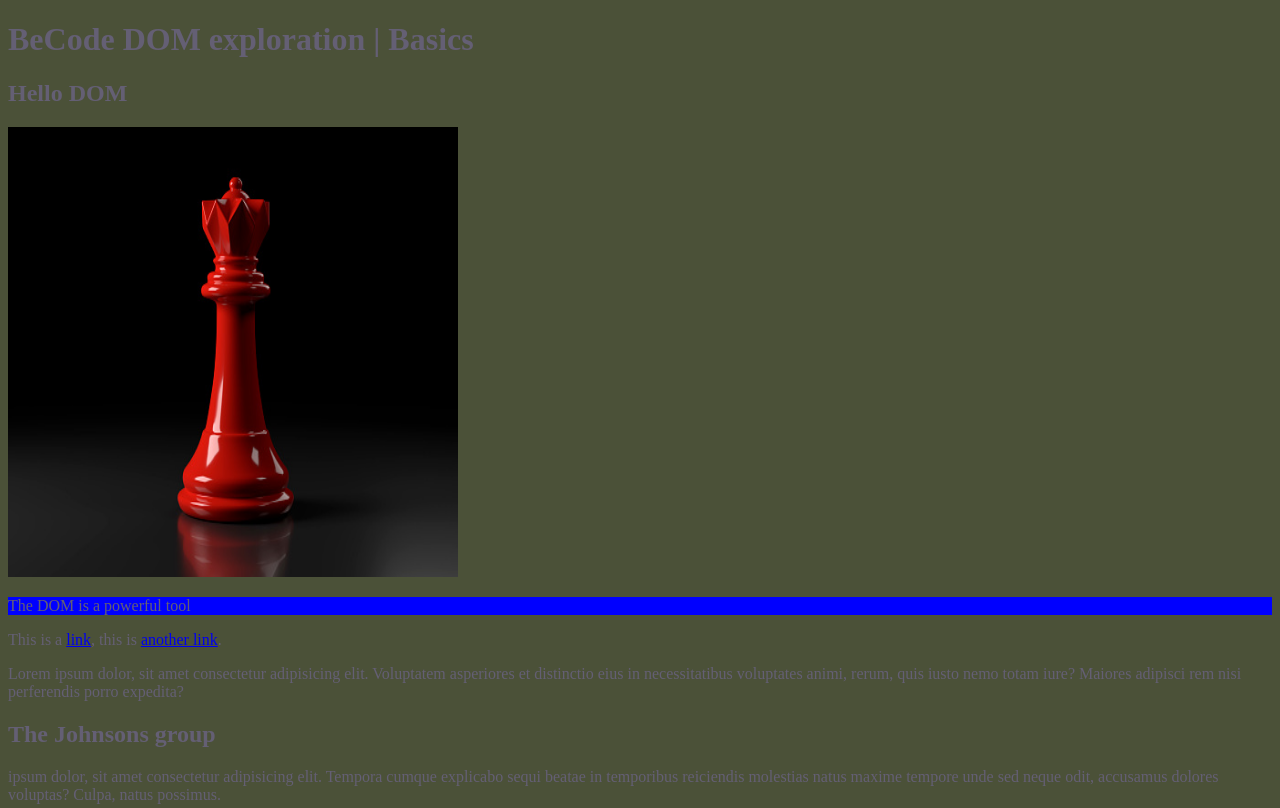
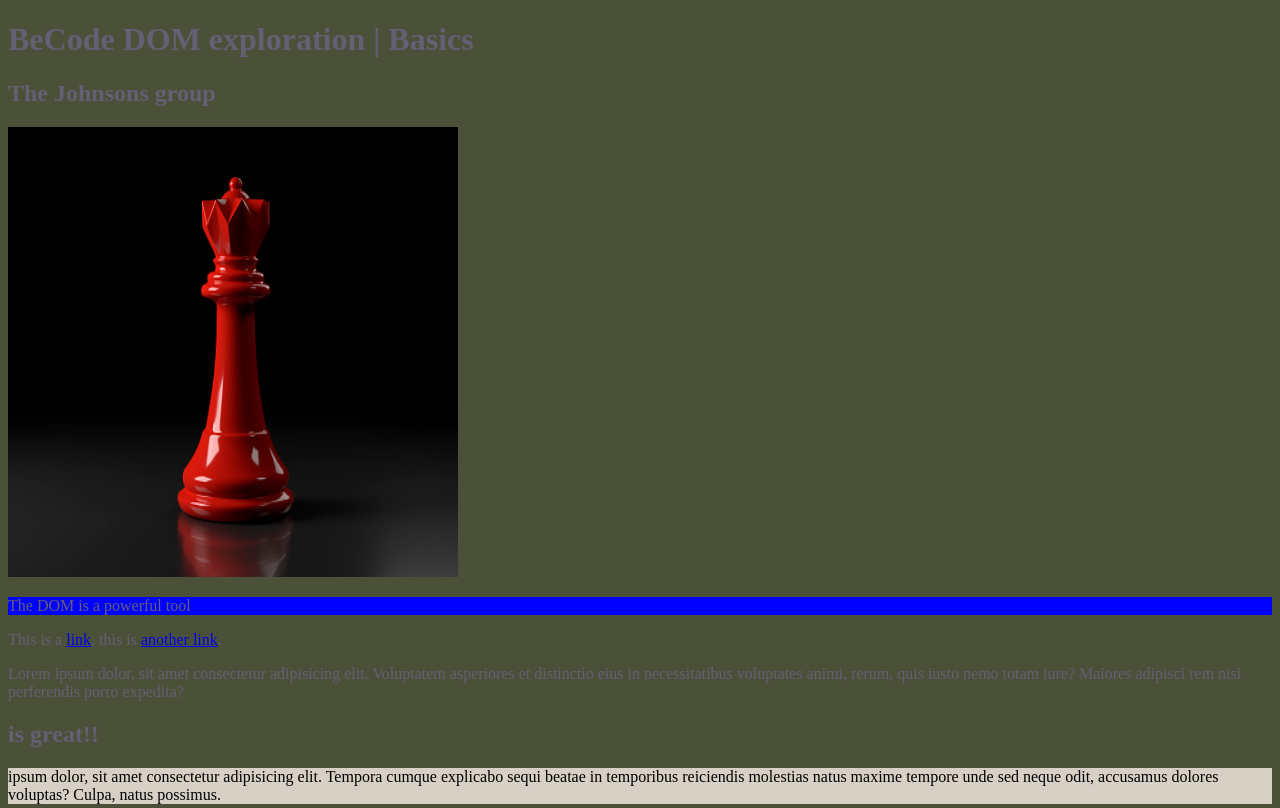
Before and after one commit to Prnvi/JS-DOM, a plain HTML site: page index.html in a window 1280 px wide. Shown: the top 808 px of the page. Drawn offline with Linux system fonts and the light colour scheme.

Commit message:
second commit

```diff
--- a/index.html
+++ b/index.html
@@ -19,7 +19,7 @@
 
   <main>
     <section>
-      <h1>Hello DOM</h1>
+      <h2>Hello DOM</h2>
       <img class="important" id= "image1" title ="this is an important item"  src="./images/Queen.jpg" alt="picture"  >
       <img   id ="image2" src="./images/fingerprint.png" alt="picture2" width="450px"  height="450px" >
       <img   id ="image2" src="./images/jet.svg" alt="picture2" width="450px"  height="450px" >
@@ -32,8 +32,9 @@
 
     <section class="johnsons">
       <h2 title="Johnson">The Johnsons group</h2>
+      <h2 title="Johnson2">is great!! </h2>
       <article id="ArticleJhonson">
-            ipsum dolor, sit amet consectetur adipisicing elit. Tempora cumque explicabo sequi beatae in temporibus reiciendis molestias natus maxime tempore unde sed neque odit, accusamus dolores voluptas? Culpa, natus possimus.
+            <p>ipsum dolor, sit amet consectetur adipisicing elit. Tempora cumque explicabo sequi beatae in temporibus reiciendis molestias natus maxime tempore unde sed neque odit, accusamus dolores voluptas? Culpa, natus possimus.</p>
       </article>
       <ul>
         <li>List all the elements (nodes) on a webpage</li>
@@ -41,7 +42,7 @@
         <li>Create new nodes</li>
         <li>React to user events (mouse clicks, keyboard typing, window resizing, ...)</li>
       </ul>
-    <section>
+    <section id="things_that_matter">
       A list of things that matters
       <p>
         <ol>
--- a/script.js
+++ b/script.js
@@ -27,8 +27,8 @@ console.log(document.querySelectorAll);
 
 
 console.log(document.getElementsByTagName("this is an important item"));
-console.log(document.all[27]);
-document.all[16].textContent="Hello";
+// console.log(document.all[27]);
+// document.all[16].textContent="Hello";
 
 // Random color for background
 
@@ -75,8 +75,9 @@ function random_bg_color(){
 //didnt work
     //  const boldAnchor = document.querySelector('p#href')
     // console.log(boldAnchor.innerText) // "another link"
+    //displaying the text inside the bold tag, which is inside a linnk tag
 
-    const boldAnchor = document.querySelector('a#bold')
+    const boldAnchor = document.querySelector('#bold')
     console.log(boldAnchor.innerText)
 
     //Select all the img tags and loop through them. If they have no important class, turn their display property to none
@@ -157,24 +158,88 @@ for(let i=0;i<26;i++){
 
     }
 }
-
-
+//4. Navigate
 //Example of first child
 const section = document.querySelector('section')
 const sectionsChildren = section.children
 console.log(sectionsChildren)
 
 // Get the element that comes after the first child
+
 console.log(section.children[0].nextElementSibling)
 
-//moving a node example
+//moving a node example given in the query
 
 // const section = document.querySelector('section')
 // const a = section.children[0]
 // const b = section.children[1]
 // b.appendChild(a)
 
+
 const section2 = document.querySelector('main')
 const sectChild = section2.children
 console.log(sectChild)
 console.log(section2.children[0])
+
+const obj = document.querySelector('section')
+const one = obj.children[0]
+const two = obj.children[4]
+// two.appendChild(one)
+
+
+console.log(one)
+console.log(two)
+
+// Move the <h2> of the third section in the second one and vice-versa
+
+const sectionContent = document.querySelectorAll("section")[0]
+console.log(sectionContent)
+const HelloDom = sectionContent.children[0]
+console.log(HelloDom)//hello d
+
+const sectionContent1 = document.querySelector(".johnsons")
+const jhon1 = sectionContent1.children[0]
+
+const jhon2 = sectionContent.children[1]
+console.log(sectionContent)
+console.log(jhon1)
+
+// jhon1.appendChild(HelloDom)
+// console.log(jhon1.appendChild(jhon2))
+
+var listParent =document.getElementById("things_that_matter");
+console.log(listParent)
+var lastList = listParent.querySelectorAll('li')[4]
+console.log(lastList)
+var olList = listParent.querySelector('ol')
+console.log(olList)
+olList.prepend(lastList)
+
+
+
+const list_element = document.getElementById("things_that_matter");   // order: first, second, third
+const li1 = list_element.children[2]
+console.log(li1)
+
+console.log(list_element)
+
+
+// Move the <h2> of the third section in the second one and vice-versa
+
+var swap1 = document.querySelector("section")
+var tagh2 = document.querySelector("h2")
+
+console.log(swap1,tagh2)
+var swap2 = document.querySelector(".johnsons section")
+var tagh2John = document.querySelectorAll('h2')[1]
+
+swap1.prepend(tagh2John)
+swap2.prepend(tagh2)
+
+
+console.log(swap2,tagh2John)
+
+// Delete the last section from the DOM, we don't need it anyways
+
+const footer = document.querySelector("footer")
+footer.remove()
```
